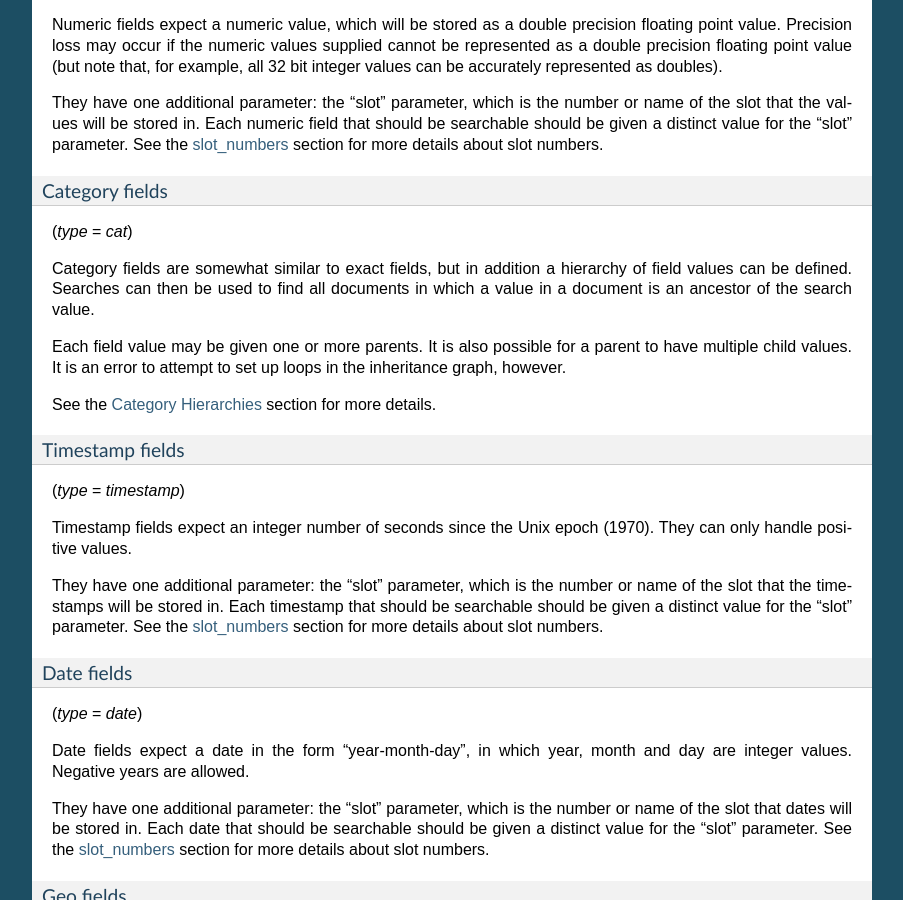
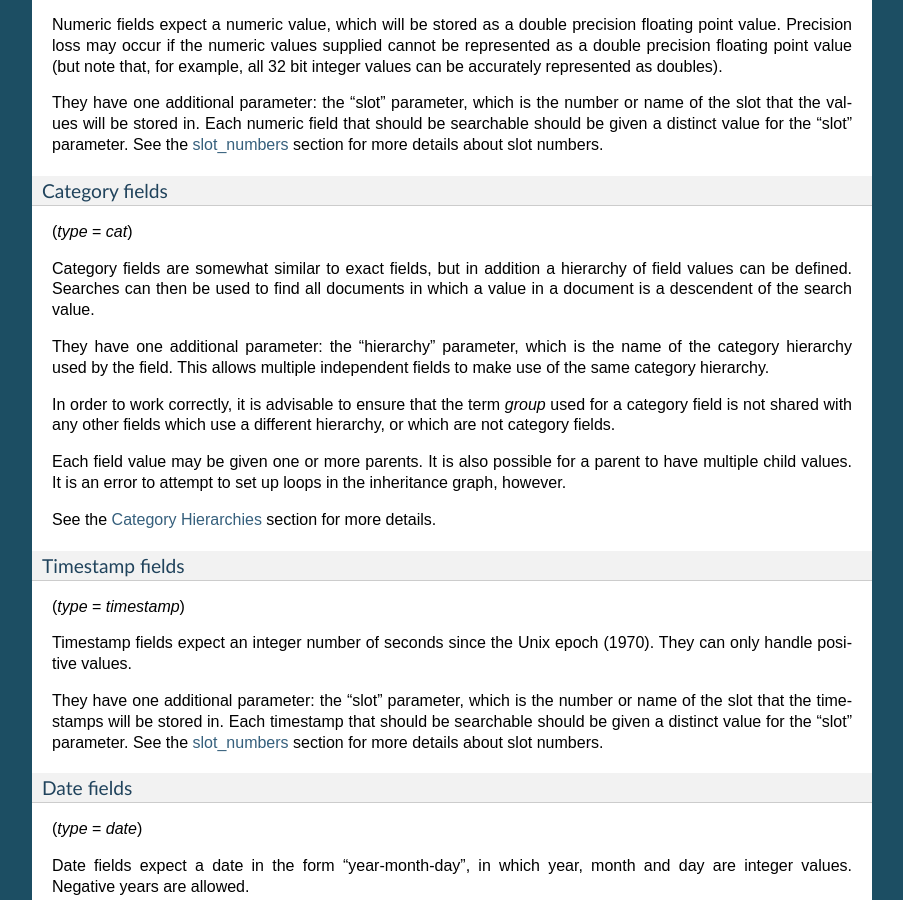
Before and after one commit to restpose/restpose, a Sphinx documentation site: the page built from docs/collections.rst, in a window 1280 px wide and 900 px high, scrolled down 3032 px. Shown: the whole window, without its empty margins (198-1101 px from the left). Built offline with Sphinx 7.4.7, drawn with Linux system fonts in a browser that asks for light colours.

Commit message:
Update documentation of category fields to describe hierarchy parameter

```diff
--- a/docs/collections.rst
+++ b/docs/collections.rst
@@ -205,8 +205,16 @@ Category fields
 
 Category fields are somewhat similar to exact fields, but in addition a
 hierarchy of field values can be defined.  Searches can then be used to find
-all documents in which a value in a document is an ancestor of the search
+all documents in which a value in a document is a descendent of the search
 value.
+
+They have one additional parameter: the "hierarchy" parameter, which is the
+name of the category hierarchy used by the field.  This allows multiple
+independent fields to make use of the same category hierarchy.
+
+In order to work correctly, it is advisable to ensure that the term `group`
+used for a category field is not shared with any other fields which use a
+different hierarchy, or which are not category fields.
 
 Each field value may be given one or more parents.  It is also possible for a
 parent to have multiple child values.  It is an error to attempt to set up
```
